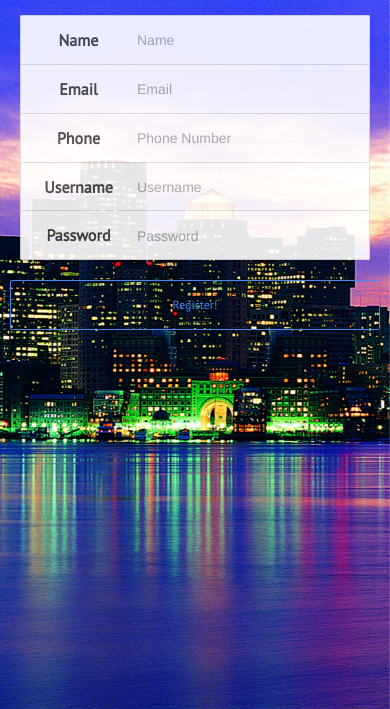
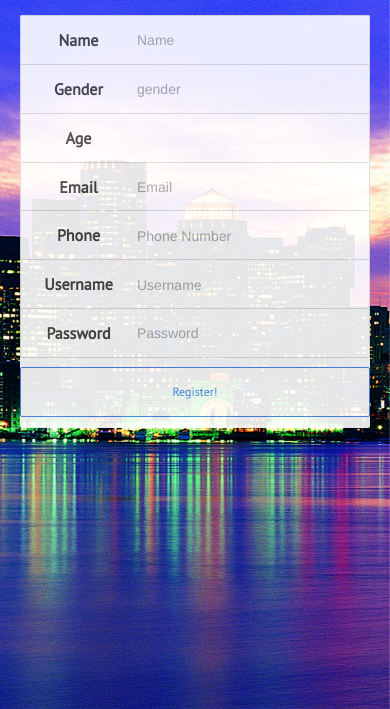
Before and after one commit to chansky/iOpinio, a website: page www/index.html at #/registerPage in a window 390 px wide. Both pictures are taken after a click on the button "Register!". Shown: the part 135-844 px from the top of the page. Drawn offline with Linux system fonts and the light colour scheme; some packages are replaced by stand-ins of ours; no server answers.

Commit message:
can register a new user

```diff
--- a/www/js/controllers.js
+++ b/www/js/controllers.js
@@ -33,7 +33,55 @@ angular.module('iOpinio.controllers', [])
         }
     })
 
-    .controller('registerPageCtrl', function($scope, $location){
+    .controller('registerPageCtrl', function($scope, $location, iOpinio){
+
+        $scope.submitRegisterForm=function(){
+            console.log("register clicked");
+            var g = $scope.Reggender;
+            var ph = $scope.Regphonenumber;
+            var em = $scope.Regemail;
+            var u = $scope.Regusername;
+            console.log("obtained username: "+u);
+            var p = $scope.Regpassword;
+            var a = $scope.Regage;
+            var theToken=1;
+            var deviceID=1;
+            var deviceType=1;
+
+            if(theToken!=-1&&deviceID!=-1){
+                var deviceType=-1;
+                    if(devicePlatform=="Android"){
+                        deviceType=1;
+                    }
+                    else{
+                        deviceType=2;
+                    }
+                var devicePlatform="chansky";
+                if(em!='' && u!='' && p!=''&& deviceID!=''){
+                    iOpinio.registerPost("https://web.engr.illinois.edu/~chansky2/register.php",{gender:g,phonenumber:ph,email:em,username:u,password:p,age:a,token:theToken,deviceID:deviceID,deviceType:deviceType}).success(function(res){
+                        console.log("res at 0: "+res[0]+" ,res at 1: "+res[1]+ ", res at 2: "+res[2]);
+                        if(res[2]=='t'){
+                            console.log("inside the res==t");
+                            $location.path(contactsPage);
+                        }
+                        console.log("return vals from register call: "+res);
+                    });
+                    for(var i=0; i<20000; i++){
+                        //do nothing
+                        if(i==19999)
+                            console.log("finished third round of doing nothing");
+                    }
+                    //window.alert(res);
+                    //window.alert("outside of post");
+                    console.log("outside of post");
+
+                }
+                else{
+                    window.alert("empty field(s)");
+                }
+            }
+        }
+
 
     })
 
--- a/www/js/services.js
+++ b/www/js/services.js
@@ -66,6 +66,30 @@ angular.module('iOpinio.services',[]).factory('iOpinio', function($http){
                 });
             console.log ("temp returned val: "+request);
             return request;
+        },
+
+        registerPost:function(url, data){
+                console.log("passing up: "+data);
+               // gender:g,phonenumber:ph,email:em,username:u,password:p,age:a,token:theToken,deviceID:deviceID,deviceType:deviceType
+                var request = $http({
+                    method: "post",
+                    url: url,
+                    headers: {'Content-Type': "application/x-www-form-urlencoded; charset=UTF-8"},
+                    params: {
+                        gender: data["gender"],
+                        phonenumber: data["phonenumber"],
+                        email: data["email"],
+                        username: data["username"],
+                        password: data["password"],
+                        age: data["age"],
+                        token: data["token"],
+                        deviceID: data["deviceID"],
+                        deviceType: data["deviceType"]
+                    }
+
+                });
+            console.log ("temp returned val: "+request);
+            return request;
         }
     }
 });
--- a/www/templates/registerPage.html
+++ b/www/templates/registerPage.html
@@ -1,64 +1,40 @@
-<!-- <div data-role="content" id="regPageContent">
-    <h2 style="text-align:center">Create an Account</h2>
-    <form id="registerForm">
-        <div data-role="fieldcontain" class="ui-hide-label">
-            <label for="gender">Gender:</label>
-            <input type="text" name="gender" id="Reggender" value="" placeholder="gender"/>
-        </div>
-        <div data-role="fieldcontain" class="ui-hide-label">
-            <label for="age">Age:</label>
-            <input type="text" name="age" id="Regage" value="" placeholder="age"/>
-        </div>
-        <div data-role="fieldcontain" class="ui-hide-label">
-            <label for="phonenumber">Phone Number:</label>
-            <input type="text" name="phonenumber" id="Regphonenumber" value="" placeholder="Phone Number"/>
-        </div>
-        <div data-role="fieldcontain" class="ui-hide-label">
-            <label for="email">Email:</label>
-            <input type="text" name="email" id="Regemail" value="" placeholder="Email"/>
-        </div>
-
-        <div data-role="fieldcontain" class="ui-hide-label">
-            <label for="username"> Username: </label>
-            <input type="text" name="username" id="Regusername" value="" placeholder="Username"/>
-        </div>
-
-        <div data-role="fieldcontain" class="ui-hide-label">
-            <label for="password"> Password: </label>
-            <input type="password" name="password" id="Regpassword" value="" placeholder="Password"/>
-        </div>
-        <input type="submit" value="Register" id="registerButton" data-theme="b">
-    </form>
-</div> -->
 <view title="'iOpinio'" class="boston">
     <content class="padding" has-header="true" has-subheader="true" style="text-align:center">
         <h2 style="font-family: 'PT Sans', sans-serif;">In My Opinio..</h2>
-        <div class="list list-inset" id="registerForm">
 
+        <div class="list list-inset" id="registerForm" ng-controller="registerPageCtrl">
+            <label class="item item-input item-floating-label" ng-controller="registerPageCtrl">
+                <span class="input-label">Name</span>
+                <input type="text" placeholder="Name" id="Regname" ng-model="Regname">
+            </label>
             <label class="item item-input item-floating-label">
-                <span class="input-label">Name</span>
-                <input type="text" placeholder="Name" id="Regname">
+                <span class="input-label">Gender</span>
+                <input type="text" placeholder="gender" id="Reggender" ng-model="Reggender" >
+            </label>
+            <label class="item item-input item-floating-label">
+                <span class="input-label">Age</span>
+                <input type="text" paceholder="age" id="Regage" ng-model="Regage">
             </label>
             <label class="item item-input item-floating-label">
                 <span class="input-label">Email</span>
-                <input type="text" placeholder="Email" id="Regemail">
+                <input type="text" placeholder="Email" id="Regemail" ng-model="Regemail">
             </label>
             <label class="item item-input item-floating-label">
                 <span class="input-label">Phone</span>
-                <input type="tel" placeholder="Phone Number" id="Regphonenumber">
+                <input type="tel" placeholder="Phone Number" id="Regphonenumber" ng-model="Regphonenumber">
             </label>
             <label class="item item-input item-floating-label">
                 <span class="input-label">Username</span>
-                <input type="text" placeholder="Username" id="Regusername">
+                <input type="text" placeholder="Username" id="Regusername" ng-model="Regusername">
             </label>
             <label class="item item-input item-floating-label">
                 <span class="input-label">Password</span>
-                <input type="password" placeholder="Password" id="Regpassword">
+                <input type="password" placeholder="Password" id="Regpassword" ng-model="Regpassword">
             </label>
-        </div>
 
-        <button class="button button-positive button-block button-outline button-small  padding" id="registerButton">
+        <button class="button button-positive button-block button-outline button-small  padding" id="registerButton" ng-click="submitRegisterForm()">
         Register!
         </button>
+                </div>
     </content>
 </view>
```
Also changed, not shown: 1 other file.
